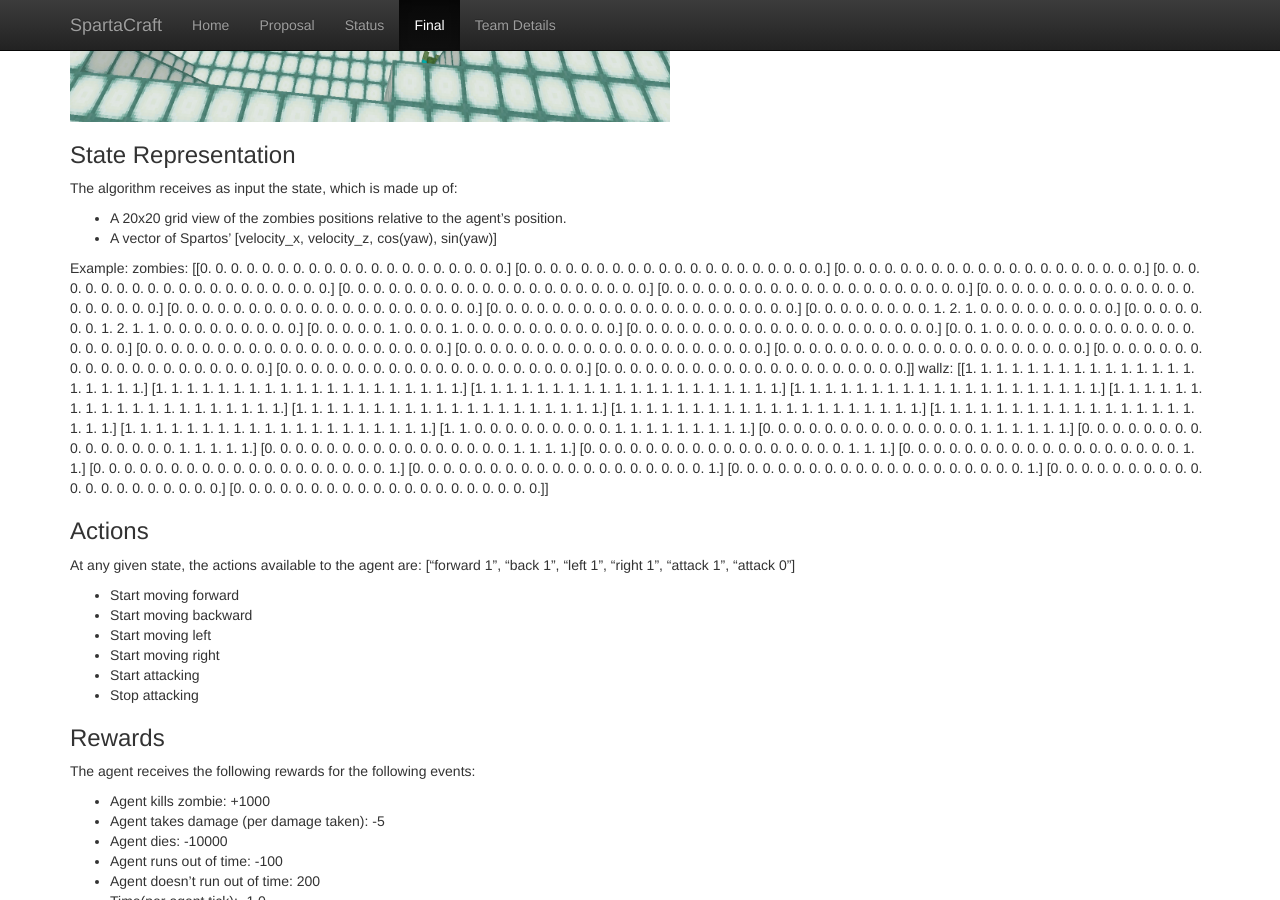
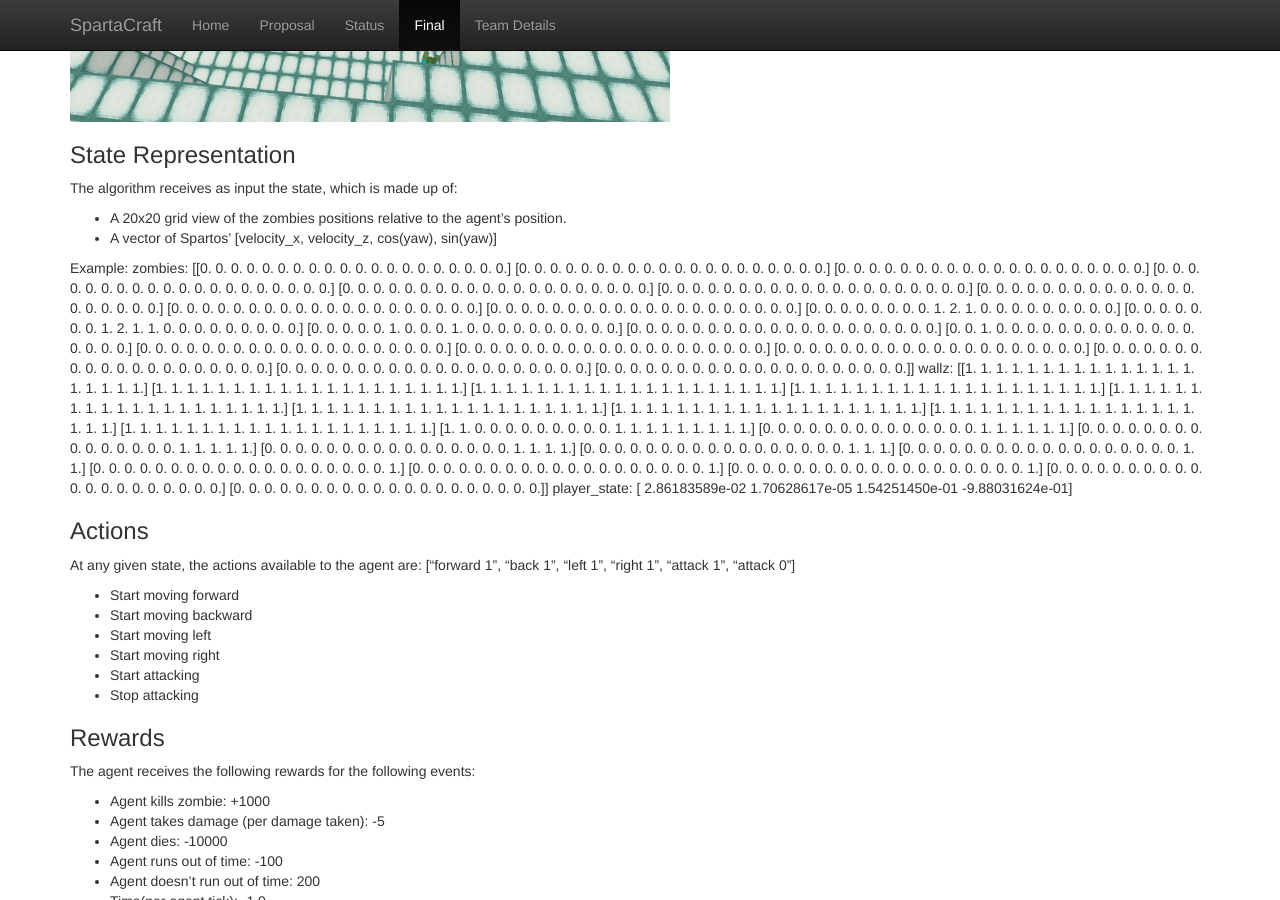
Before and after one commit to brongan/SpartaCraft, a Jekyll site: the page built from docs/final.md, in a window 1280 px wide and 900 px high, scrolled down 1507 px. Built offline with Jekyll 4.4.1, drawn with Linux system fonts in a browser that asks for light colours; formulas are drawn with MathJax 3.

Commit message:
add player state

```diff
--- a/docs/final.md
+++ b/docs/final.md
@@ -89,6 +89,7 @@ wallz: [[1. 1. 1. 1. 1. 1. 1. 1. 1. 1. 1. 1. 1. 1. 1. 1. 1. 1. 1. 1.]
  [0. 0. 0. 0. 0. 0. 0. 0. 0. 0. 0. 0. 0. 0. 0. 0. 0. 0. 0. 1.]
  [0. 0. 0. 0. 0. 0. 0. 0. 0. 0. 0. 0. 0. 0. 0. 0. 0. 0. 0. 0.]
  [0. 0. 0. 0. 0. 0. 0. 0. 0. 0. 0. 0. 0. 0. 0. 0. 0. 0. 0. 0.]]
+player_state: [ 2.86183589e-02  1.70628617e-05  1.54251450e-01 -9.88031624e-01]
 
 ### Actions
 At any given state, the actions available to the agent are:
```
